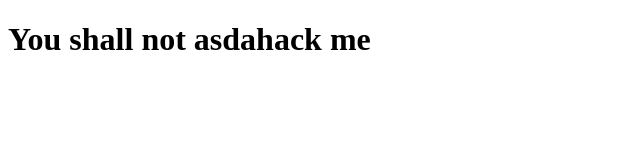
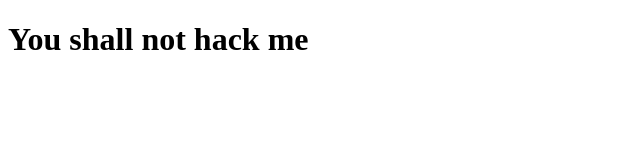
Before and after one commit to danylboiko95/ddos_protection_boiko, a plain HTML site: page defender/index.html in a window 1280 px wide. Shown: the whole page, without its empty margins (0-640 px from the left). Drawn offline with Linux system fonts and the light colour scheme.

Commit message:
typo fixes

```diff
--- a/defender/index.html
+++ b/defender/index.html
@@ -6,6 +6,6 @@
     <title>Defender</title>
   </head>
   <body>
-    <h1>You shall not asdahack me</h1>
+    <h1>You shall not hack me</h1>
   </body>
 </html>
```
Also changed, not shown: 1 other file.
